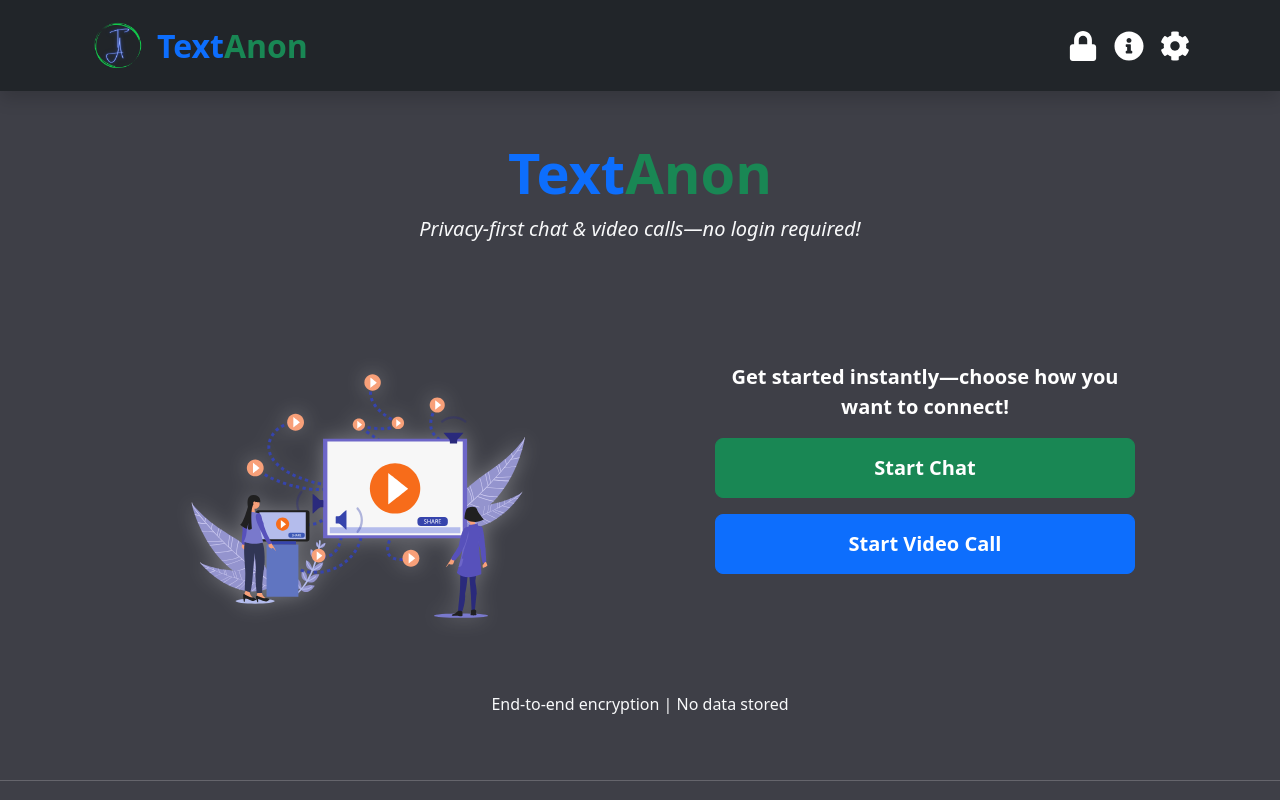
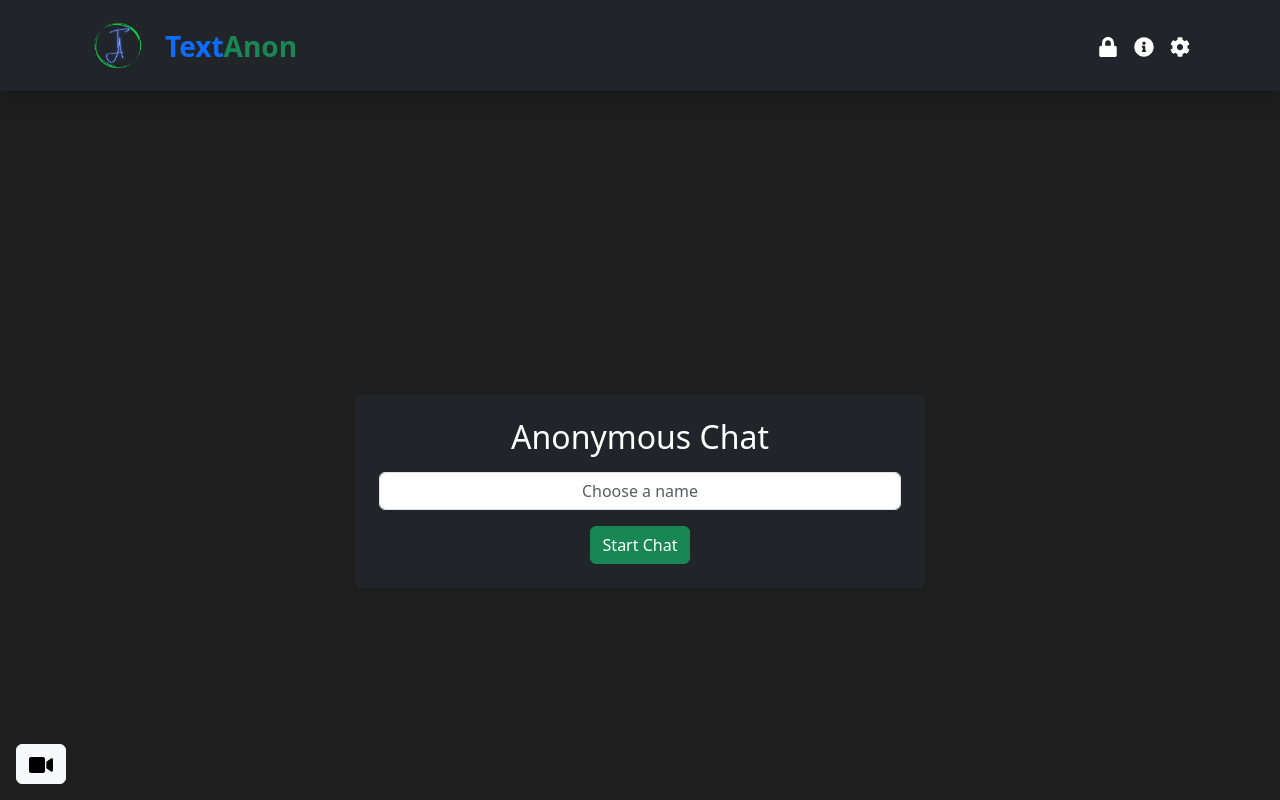
Before and after one commit to SuyogAM1116/TextAnon, a React (Vite) app in the folder frontend/: page /chat in a window 1280 px wide. Shown: the top 800 px of the page. Built offline with nearby package versions, Linux system fonts and the light colour scheme.

Commit message:
Chat page v-1

```diff
--- a/frontend/src/App.jsx
+++ b/frontend/src/App.jsx
@@ -1,19 +1,22 @@
-import { useState } from 'react'
-import reactLogo from './assets/react.svg'
-import viteLogo from '/vite.svg'
-import './App.css'
-import 'bootstrap/dist/css/bootstrap.min.css';
+import { BrowserRouter as Router, Routes, Route } from "react-router-dom";
+import "bootstrap/dist/css/bootstrap.min.css";
 import Home from "./pages/Home";
+import Chat from "./pages/Chat";
 import NavBar from "./components/NavBar";
 import Footer from "./components/Footer";
 
 function App() {
   return (
-    <div>
-      <NavBar />
-      <Home />
-      <Footer />
-    </div>
+    <Router>
+      <div>
+        <NavBar />
+        <Routes>
+          <Route path="/" element={<Home />} />
+          <Route path="/chat" element={<Chat />} />
+        </Routes>
+        <Footer />
+      </div>
+    </Router>
   );
 }
 
--- a/frontend/src/components/Hero.jsx
+++ b/frontend/src/components/Hero.jsx
@@ -1,58 +1,51 @@
 import React from "react";
 import { Container, Row, Col, Button } from "react-bootstrap";
 import Lottie from "lottie-react";
-import animationData from "../assets/video-marketing.json"; // Import animation file
+import animationData from "../assets/video-marketing.json";
+import { Link } from "react-router-dom";
 
 const Hero = () => {
   return (
-    <div
-      className="hero-section text-white py-5 d-flex flex-column align-items-center"
+    <div className="hero-section text-white py-5 d-flex flex-column align-items-center"
       style={{
-        borderBottom: "0.5px solid rgba(255, 255, 255, 0.2)", // More visible separator
+        borderBottom: "0.5px solid rgba(255, 255, 255, 0.2)",
         paddingBottom: "60px",
         textAlign: "center",
       }}
     >
       <Container>
-        {/* Top Section: Title & Subtitle */}
-        <h1 className="fw-bold" style={{ fontSize: "3.5rem" }}> {/* Bigger & Bold */}
+        <h1 className="fw-bold" style={{ fontSize: "3.5rem" }}>
           <span className="text-primary">Text</span>
           <span className="text-success">Anon</span>
         </h1>
-        <p className="text-light fs-5 fst-italic">Privacy-first chat & video calls—no login required!</p> {/* New tagline */}
+        <p className="text-light fs-5 fst-italic">Privacy-first chat & video calls—no login required!</p>
 
-        {/* Middle Section: Animation & Buttons */}
         <Row className="align-items-center mt-4">
-          {/* Left Side: Animation */}
           <Col md={6} className="d-flex justify-content-center">
             <Lottie
               animationData={animationData}
               style={{
                 width: "100%",
                 maxWidth: "400px",
-                filter: "drop-shadow(0px 0px 10px rgba(255, 255, 255, 0.3))", // Glowing effect
+                filter: "drop-shadow(0px 0px 10px rgba(255, 255, 255, 0.3))",
               }}
             />
           </Col>
 
-          {/* Right Side: Buttons & Aligned Text */}
           <Col md={6} className="text-center">
-            <div style={{ width: "90%", maxWidth: "420px", margin: "0 auto" }}> {/* Alignment wrapper */}
-              <p className="fw-bold fs-5 mb-3">Get started instantly—choose how you want to connect!</p> {/* Aligned text */}
-              <div className="d-grid gap-3"> {/* Stack buttons vertically */}
-                <Button
-                  variant="success"
-                  size="lg"
-                  className="fw-bold"
-                  style={{ width: "100%", padding: "14px" }} // Full width inside wrapper
-                >
-                  Start Chat
-                </Button>
+            <div style={{ width: "90%", maxWidth: "420px", margin: "0 auto" }}>
+              <p className="fw-bold fs-5 mb-3">Get started instantly—choose how you want to connect!</p>
+              <div className="d-grid gap-3">
+                <Link to="/chat">
+                  <Button variant="success" size="lg" className="fw-bold" style={{ width: "100%", padding: "14px" }}>
+                    Start Chat
+                  </Button>
+                </Link>
                 <Button
                   variant="primary"
                   size="lg"
                   className="fw-bold"
-                  style={{ width: "100%", padding: "14px" }} // Full width inside wrapper
+                  style={{ width: "100%", padding: "14px" }}
                 >
                   Start Video Call
                 </Button>
@@ -61,7 +54,6 @@ const Hero = () => {
           </Col>
         </Row>
 
-        {/* Bottom Line: End-to-End Encryption Message */}
         <p className="text-light mt-4">End-to-end encryption | No data stored</p>
       </Container>
     </div>
--- a/frontend/src/components/NavBar.jsx
+++ b/frontend/src/components/NavBar.jsx
@@ -1,27 +1,30 @@
 import React from "react";
 import { Navbar, Container, Nav } from "react-bootstrap";
 import { FaLock, FaInfoCircle, FaCog } from "react-icons/fa";
+import { Link } from "react-router-dom";
 
 const NavBar = () => {
   return (
     <Navbar bg="dark" variant="dark" expand="lg" sticky="top" className="shadow">
       <Container>
-        <img src="/logo.png" alt="TextAnon Logo" width={75} height={75} />
-        <Navbar.Brand href="#" className="fw-bold fs-2"> {/* Increased font size */}
-          <span className="text-primary">Text</span>
-          <span className="text-success">Anon</span>
-        </Navbar.Brand>
+        <Link to="/" className="d-flex align-items-center text-decoration-none">
+          <img src="/logo.png" alt="TextAnon Logo" width={75} height={75} />
+          <Navbar.Brand className="fw-bold ms-2 fs-3">
+            <span className="text-primary">Text</span>
+            <span className="text-success">Anon</span>
+          </Navbar.Brand>
+        </Link>
         <Navbar.Toggle aria-controls="basic-navbar-nav" />
         <Navbar.Collapse id="basic-navbar-nav">
           <Nav className="ms-auto">
             <Nav.Link href="#security">
-              <FaLock className="text-white" size={30} />
+              <FaLock className="text-white" size={20} />
             </Nav.Link>
             <Nav.Link href="#about">
-              <FaInfoCircle className="text-white" size={30} />
+              <FaInfoCircle className="text-white" size={20} />
             </Nav.Link>
             <Nav.Link href="#settings">
-              <FaCog className="text-white" size={30} />
+              <FaCog className="text-white" size={20} />
             </Nav.Link>
           </Nav>
         </Navbar.Collapse>
--- /dev/null
+++ b/frontend/src/pages/Chat.jsx
@@ -0,0 +1,57 @@
+import React, { useState } from "react";
+import { Container, Row, Col, Button, Form } from "react-bootstrap";
+import { FaVideo } from "react-icons/fa";
+
+const Chat = () => {
+  const [name, setName] = useState("");
+  const [chatStarted, setChatStarted] = useState(false);
+
+  return (
+    <div className="chat-page d-flex align-items-center justify-content-center" style={{ height: "100vh", width: "100vw", backgroundColor: "#1e1e1e" }}>
+      <Container className="text-white">
+        {!chatStarted ? (
+          <Row className="justify-content-center">
+            <Col md={6} className="text-center p-4 bg-dark rounded">
+              <h2 className="mb-3">Anonymous Chat</h2>
+              <Form.Control
+                type="text"
+                placeholder="Choose a name"
+                className="mb-3 text-center"
+                value={name}
+                onChange={(e) => setName(e.target.value)}
+              />
+              <Button variant="success" onClick={() => setChatStarted(true)}>
+                Start Chat
+              </Button>
+            </Col>
+          </Row>
+        ) : (
+          <Row className="justify-content-center">
+            <Col md={6} className="p-3 bg-dark rounded">
+              <h2 className="text-center">Anonymous Chat</h2>
+              <div className="chat-box p-3 bg-secondary rounded mt-3" style={{ height: "400px", overflowY: "auto" }}>
+                <div className="text-light bg-dark p-2 rounded mb-2" style={{ width: "fit-content", maxWidth: "80%" }}>
+                  Stranger: Hi there, how are you?
+                </div>
+                <div className="text-light bg-success p-2 rounded mb-2 ms-auto" style={{ width: "fit-content", maxWidth: "80%" }}>
+                  {name || "You"} (you): I'm good, how about you?
+                </div>
+                <div className="text-light bg-dark p-2 rounded mb-2" style={{ width: "fit-content", maxWidth: "80%" }}>
+                  Stranger: Fine.
+                </div>
+              </div>
+              <Form.Control type="text" placeholder="Type a message..." className="mt-3" />
+            </Col>
+          </Row>
+        )}
+      </Container>
+
+      {/* Video Chat Button */}
+      <Button variant="light" className="position-fixed bottom-0 start-0 m-3">
+        <FaVideo size={24} />
+      </Button>
+    </div>
+  );
+};
+
+export default Chat;
```
